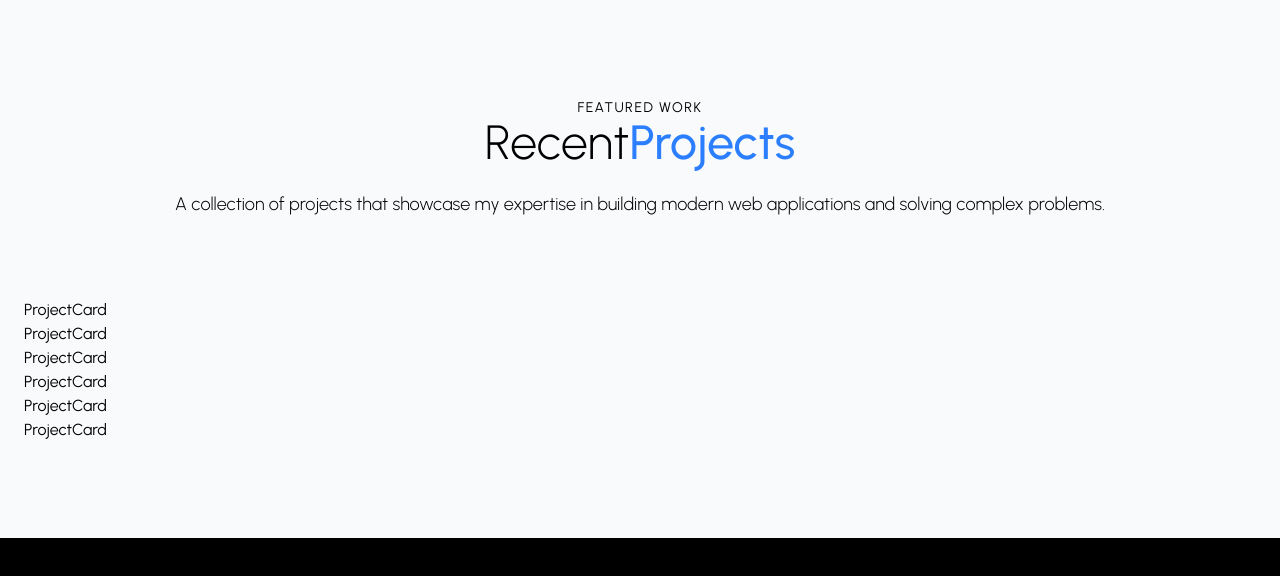
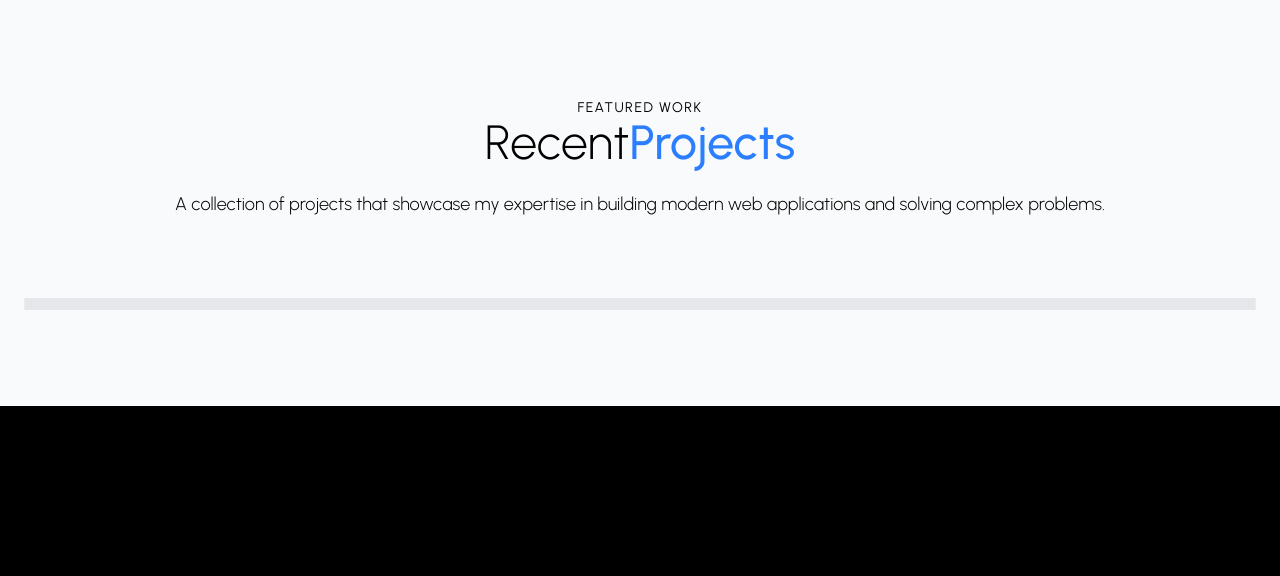
Before and after one commit to AshaniTH/my-portfolio, a React (Vite) app: page / in a window 1280 px wide. Shown: the part 2412-2988 px from the top of the page. Built offline with nearby package versions, Linux system fonts and the light colour scheme.

Commit message:
feat: implement animated ProjectCard component with dark mode support

```diff
--- a/src/components/ProjectCard.jsx
+++ b/src/components/ProjectCard.jsx
@@ -17,7 +17,25 @@ const ProjectCard = ({project, index, isDarkMode}) => {
 
     };
   return (
-    <div>ProjectCard</div>
+    <motion.div
+    variants = {cardVariants}
+    whileHover={{
+      y:-8,
+      transition:{duration:0.3, ease:"easeOut"},
+    }}
+    className=""
+    >
+      <div
+      className={`rounded-2xl overflow-hidden border transition-all duration-500 ${
+        isDarkMode
+        ? "bg-gray-900/50 border-gray-800 hover:border-gray-700 hover:shadow-2xl hover:shadow-blue-500/10 "
+        : "bg-white/80 border-gray-200 hover:border-gray-300 hover:shadow-2xl hover:shadow-blue-500/10"
+      }backdrop-blur-sm`}
+      >
+
+      </div>
+
+    </motion.div>
   )
 }
 
```
